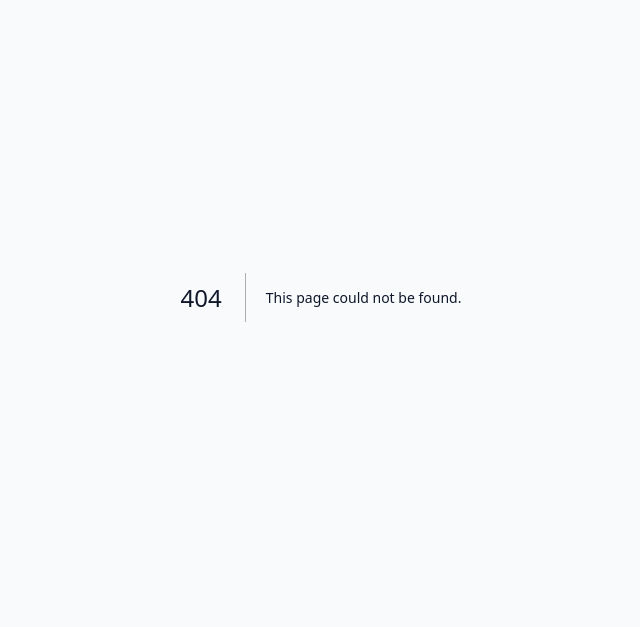
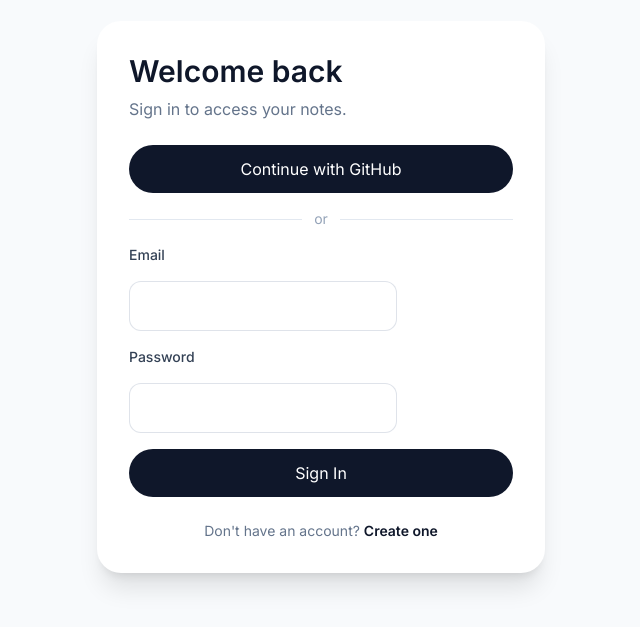
Before and after one commit to SOHAILASIF1/lms, a Next.js app: page /login in a window 1280 px wide. Before the commit this address had no page. Shown: the part 103-730 px from the top of the page, without its empty margins (319-959 px from the left). Built offline with nearby package versions, Linux system fonts and the light colour scheme.

Commit message:
auto commit

```diff
--- /dev/null
+++ b/app/(auth)/login/page.js
@@ -0,0 +1,56 @@
+'use client'
+
+import { useState } from 'react'
+import { signIn } from 'next-auth/react'
+import { useRouter } from 'next/navigation'
+
+export default function LoginPage() {
+  const router = useRouter()
+  const [email, setEmail] = useState('')
+  const [password, setPassword] = useState('')
+  const [error, setError] = useState('')
+
+  const handleSubmit = async (event) => {
+    event.preventDefault()
+    const result = await signIn('credentials', {
+      redirect: false,
+      email,
+      password,
+    })
+
+    if (result.error) {
+      setError('Invalid email or password.')
+      return
+    }
+    router.push('/notes')
+  }
+
+  return (
+    <div className="flex min-h-screen items-center justify-center bg-slate-50 px-4 py-10">
+      <div className="w-full max-w-md rounded-3xl bg-white p-8 shadow-xl">
+        <h1 className="mb-2 text-3xl font-semibold">Welcome back</h1>
+        <p className="mb-6 text-slate-500">Sign in to access your notes.</p>
+        <button type="button" className="mb-4 w-full rounded-3xl bg-slate-900 px-5 py-3 text-white" onClick={() => signIn('github')}>
+          Continue with GitHub
+        </button>
+        <div className="mb-4 flex items-center gap-3 text-sm text-slate-400">
+          <span className="h-px flex-1 bg-slate-200" />
+          <span>or</span>
+          <span className="h-px flex-1 bg-slate-200" />
+        </div>
+        {error ? <div className="mb-4 rounded-2xl bg-rose-50 p-3 text-sm text-rose-700">{error}</div> : null}
+        <form onSubmit={handleSubmit} className="space-y-4">
+          <label className="block text-sm font-medium text-slate-700">Email</label>
+          <input type="email" value={email} onChange={(e) => setEmail(e.target.value)} required />
+          <label className="block text-sm font-medium text-slate-700">Password</label>
+          <input type="password" value={password} onChange={(e) => setPassword(e.target.value)} required />
+          <button type="submit" className="w-full rounded-3xl bg-slate-900 px-5 py-3 text-white">Sign In</button>
+        </form>
+        <p className="mt-6 text-center text-sm text-slate-500">
+          Don&apos;t have an account?{' '}
+          <a href="/signup" className="font-semibold text-slate-900">Create one</a>
+        </p>
+      </div>
+    </div>
+  )
+}
```
